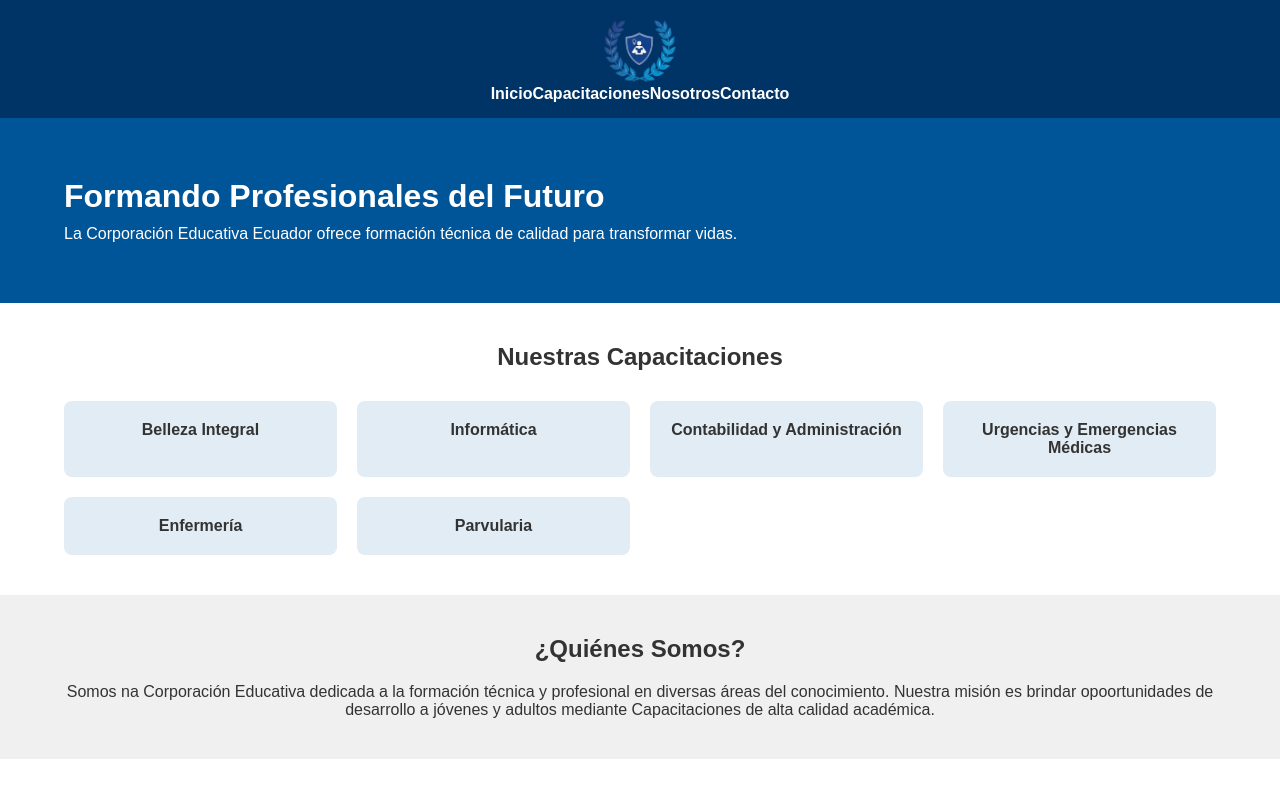
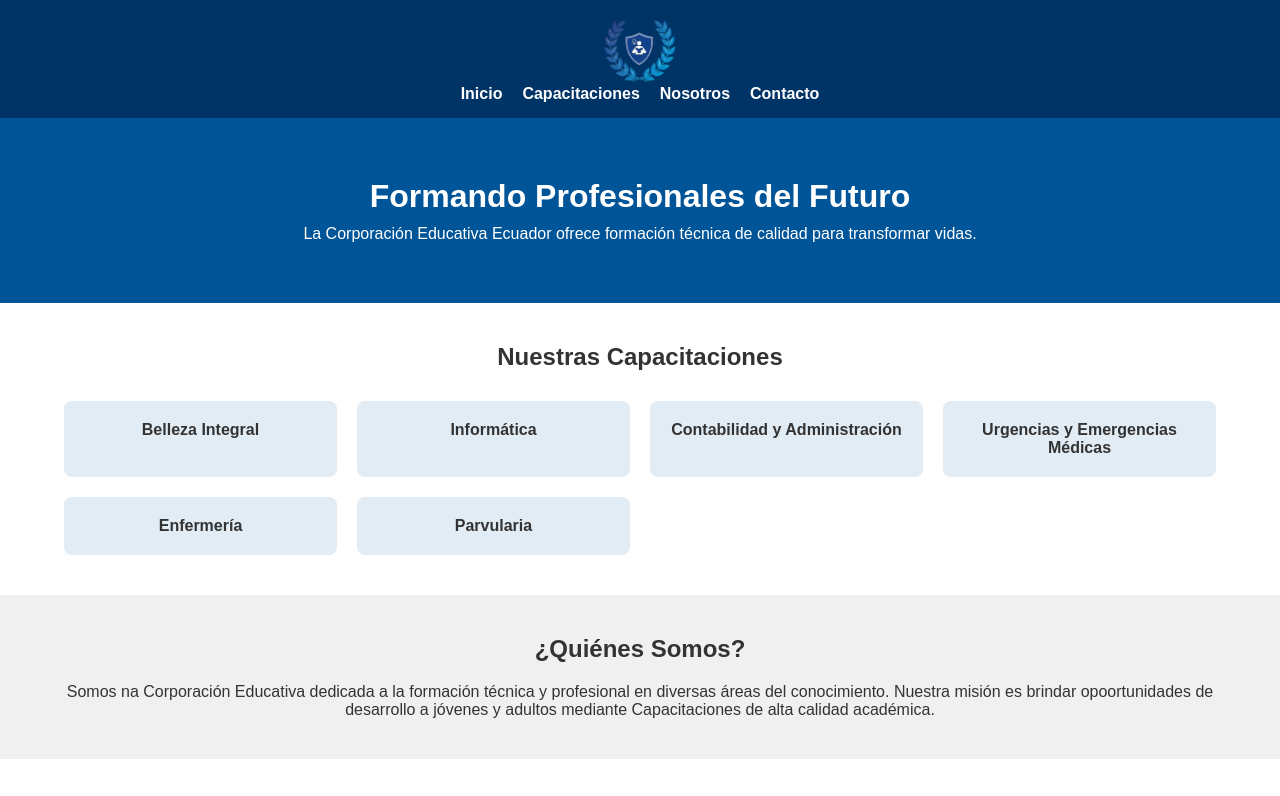
Before and after one commit to jeffer2244/CEE, a plain HTML site: page index.html in a window 1280 px wide. Shown: the top 796 px of the page. Drawn offline with Linux system fonts and the light colour scheme; files whose address does not match are found by name.

Commit message:
Add files via upload

```diff
--- a/styles.css
+++ b/styles.css
@@ -37,6 +37,7 @@ body{
 .nav-list{
     list-style: none;
     display: flex;
+    gap: 20px;
 }
 .nav-list a{
     color: white;
@@ -51,6 +52,7 @@ body{
     background-color: #005599;
     color: white;
     padding: 60px 0;
+    text-align: center;
 }
 .hero h1{
     font-size: 2,5rem;
```
